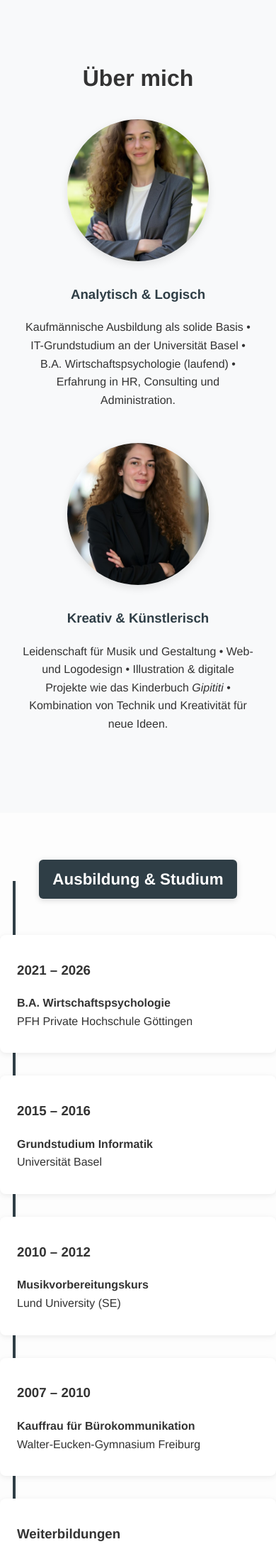
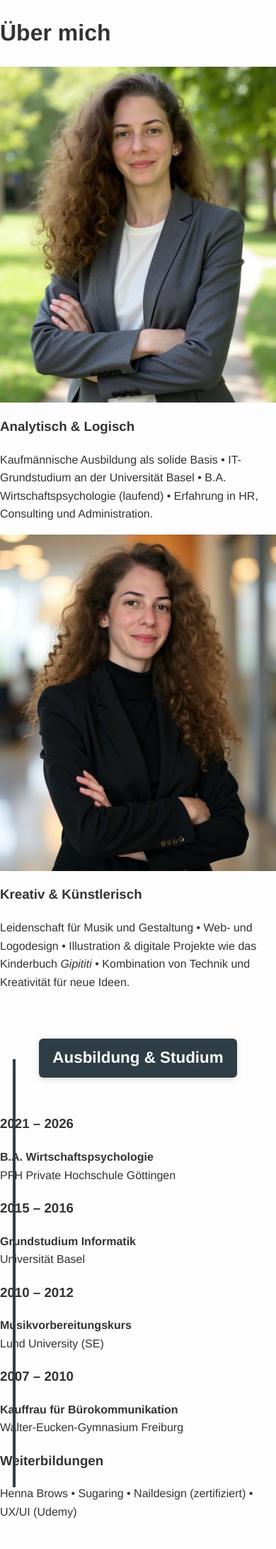
Before and after one commit to chriskies/chriskies.github.io, a PHP site: page /about.html in a window 390 px wide. Shown: the part 58-2240 px from the top of the page at 71% size. Run offline with PHP 8.4, Linux system fonts and the light colour scheme.

Commit message:
Update style.css

```diff
--- a/style.css
+++ b/style.css
@@ -1,18 +1,31 @@
-/* =====================
-   Grundlayout
-===================== */
+/* ========================================
+   0) Base / Reset
+======================================== */
+*,
+*::before,
+*::after { box-sizing: border-box; }
+
+html, body { margin: 0; padding: 0; }
+
+img { display: block; max-width: 100%; height: auto; }
+
 body {
   font-family: "Helvetica Neue", Arial, sans-serif;
-  margin: 0;
-  padding: 0;
   line-height: 1.6;
   background: #fdfdfd;
   color: #333;
 }
 
-/* =====================
-   Navigation
-===================== */
+/* Layout helpers */
+.container { max-width: 1100px; margin: 0 auto; padding: 0 2rem; }
+
+/* Links */
+a { color: #2f3e46; text-decoration: none; }
+a:hover { color: #ffd166; }
+
+/* ========================================
+   1) Navigation
+======================================== */
 nav {
   background: #2f3e46;
   color: #fff;
@@ -21,428 +34,150 @@ nav {
   justify-content: center;
   gap: 2rem;
 }
+nav a { color: #fff; font-weight: 600; }
 
-nav a {
-  color: #fff;
-  text-decoration: none;
-  font-weight: bold;
+/* ========================================
+   2) Hero (Startseite)
+======================================== */
+.hero { background: #e9ecef; padding: 4rem 2rem; }
+.hero-inner { display: flex; gap: 2rem; align-items: center; }
+.hero-image img { width: 220px; aspect-ratio: 1 / 1; border-radius: 50%; box-shadow: 0 4px 12px rgba(0,0,0,.1); }
+.hero-text { max-width: 620px; }
+.hero-text h1 { margin: 0; font-size: 2.2rem; color: #2f3e46; }
+.hero-text .subtitle { font-style: italic; color: #666; margin: .5rem 0 1rem; }
+.hero { margin-bottom: 2rem; } /* Luft nach unten, verhindert Überlappungen */
+
+/* ========================================
+   3) Header-Bausteine pro Seite
+   (klare, getrennte Klassen -> keine Kollisionen)
+======================================== */
+.header--about,
+.header--projects,
+.header--contact { text-align: center; padding: 4rem 2rem; }
+
+.header--about   { background: #f8f9fa; }
+.header--projects{ background: #fff3e6; }
+.header--contact { background: #e9ecef; padding: 3rem 2rem; }
+
+/* Avatar/Portrait Varianten */
+.avatar--round {
+  width: 200px; aspect-ratio: 1 / 1; object-fit: cover; border-radius: 50%;
+  margin: 0 auto 1rem; box-shadow: 0 4px 12px rgba(0,0,0,.1);
+}
+.avatar--rect {
+  width: 280px; aspect-ratio: 3 / 4; object-fit: cover;
+  border-radius: 12px; box-shadow: 0 4px 12px rgba(0,0,0,.1);
 }
 
-nav a:hover {
-  color: #ffd166;
+/* ========================================
+   4) About: Dual Portrait + Text
+======================================== */
+.about-dual {
+  display: grid;
+  grid-template-columns: repeat(2, minmax(260px, 1fr));
+  gap: 4rem;
+  align-items: start;
+  margin: 2rem auto;
+}
+.about-card h3 { margin-top: .5rem; color: #2f3e46; }
+.about-card p  { margin: .5rem 0 0; }
+
+/* ========================================
+   5) Timeline (robust & simpel)
+======================================== */
+.timeline { position: relative; margin: 3rem 0; }
+.timeline::before {
+  content: ""; position: absolute; left: 50%; top: 3rem; bottom: 3rem;
+  width: 4px; background: #2f3e46; transform: translateX(-50%);
+}
+.timeline-title { text-align: center; margin: 1rem 0 2rem; }
+.timeline-title h2 {
+  display: inline-block; background: #2f3e46; color: #fff;
+  padding: .6rem 1.2rem; border-radius: 6px; font-size: 1.4rem;
+  box-shadow: 0 2px 8px rgba(0,0,0,.15);
 }
 
-/* =====================
-   Landingpage Hero
-===================== */
-.hero {
-  background: #e9ecef;
-  padding: 4rem 2rem;
+.timeline-row { display: grid; grid-template-columns: 1fr 1fr; gap: 2rem; align-items: center; margin: 2rem 0; }
+.timeline-col { position: relative; }
+.timeline-box {
+  background: #fff; padding: 1rem 1.5rem; border-radius: 8px;
+  box-shadow: 0 2px 8px rgba(0,0,0,.08);
+  transition: transform .3s ease, box-shadow .3s ease;
+}
+.timeline-box:hover { transform: scale(1.03); box-shadow: 0 6px 16px rgba(0,0,0,.15); }
+
+/* Punkte an der Mittellinie */
+.timeline-dot {
+  position: absolute; top: 50%; width: 18px; height: 18px;
+  margin-top: -9px; border-radius: 50%; background: #fff; border: 3px solid #2f3e46; z-index: 2;
+}
+.timeline-col--left  .timeline-dot { right: -35px; }
+.timeline-col--right .timeline-dot { left:  -35px; }
+
+/* ========================================
+   6) Personality
+======================================== */
+.personality { background: #f8f9fa; padding: 3rem 2rem; text-align: center; }
+.personality h2 { margin-bottom: 2rem; color: #2f3e46; }
+.traits { display: flex; flex-wrap: wrap; justify-content: center; gap: 1rem; }
+.trait  { background: #fff; border-radius: 8px; padding: 1rem 1.5rem; box-shadow: 0 2px 6px rgba(0,0,0,.08); font-weight: 500; }
+
+/* ========================================
+   7) Projects – Boxen links, Bild rechts (stabil)
+======================================== */
+.projects {
+  display: grid;
+  grid-template-columns: 1fr 320px; /* links Inhalte, rechts Bild */
+  gap: 3rem; align-items: start; margin: 3rem 0;
+}
+.projects h1 { margin: 0 0 .5rem; color: #2f3e46; }
+
+.projects-grid { display: grid; grid-template-columns: repeat(2, minmax(230px,1fr)); gap: 1.5rem; }
+.project-card {
+  background: #fff; padding: 1.5rem; border-radius: 8px;
+  box-shadow: 0 2px 8px rgba(0,0,0,.05); text-align: center;
+  transition: transform .25s ease, box-shadow .25s ease;
+}
+.project-card:hover { transform: translateY(-4px); box-shadow: 0 8px 20px rgba(0,0,0,.12); }
+.project-image { display: flex; justify-content: center; }
+.project-image .avatar--rect { /* Bild bewusst etwas tiefer */
+  margin-top: 2.5rem; /* feinjustieren, damit Oberkante auf erste Card passt */
 }
 
-.hero-inner {
-  display: flex;
-  flex-direction: row;
-  flex-wrap: nowrap;
-  align-items: center;
-  justify-content: flex-start;
-  gap: 2rem;
-  max-width: 1100px;
-  margin: 0 auto;
+/* ========================================
+   8) Contact
+======================================== */
+.contact-lead { max-width: 700px; margin: 0 auto; }
+.contact-links {
+  display: flex; flex-wrap: wrap; justify-content: center; align-items: center;
+  gap: 1.5rem; max-width: 700px; margin: 0 auto;
+}
+.contact-links a {
+  display: flex; align-items: center; justify-content: center; gap: .5rem;
+  background: #fff; padding: .8rem 1.4rem; border-radius: 8px;
+  box-shadow: 0 2px 6px rgba(0,0,0,.08); color: #2f3e46; font-weight: 500;
+  transition: all .3s ease; min-width: 150px;
+}
+.contact-links a:hover { background: #2f3e46; color: #fff; transform: translateY(-3px); }
+
+/* ========================================
+   9) Footer
+======================================== */
+footer { text-align: center; padding: 2rem; background: #2f3e46; color: #fff; margin-top: 2rem; }
+
+/* ========================================
+   10) Responsive
+======================================== */
+@media (max-width: 900px) {
+  .hero-inner { flex-direction: column; text-align: center; }
+  .projects { grid-template-columns: 1fr; }
+  .projects-grid { grid-template-columns: 1fr; }
+  .project-image .avatar--rect { margin-top: 1.5rem; width: 200px; margin-left: auto; margin-right: auto; }
 }
 
-.hero-image img {
-  max-width: 220px;
-  border-radius: 50%;
-  box-shadow: 0 4px 12px rgba(0,0,0,0.1);
-  transform: translateX(-1cm);
+@media (max-width: 768px) {
+  .about-dual { grid-template-columns: 1fr; gap: 2rem; }
+  .timeline-row { grid-template-columns: 1fr; }
+  .timeline::before { left: 20px; }             /* Linie leicht nach links */
+  .timeline-dot { left: -30px; right: auto; }   /* Punkte auf Mobil links */
 }
-
-.hero-text {
-  flex: 1 1 auto;
-  max-width: 620px;
-  text-align: left;
-}
-
-.hero-text h1 {
-  margin: 0;
-  font-size: 2.2rem;
-  color: #2f3e46;
-}
-
-.hero-text .subtitle {
-  font-style: italic;
-  color: #666;
-  margin: 0.5rem 0 1rem;
-}
-
-.hero-text .intro {
-  font-size: 1rem;
-  line-height: 1.6;
-  color: #333;
-}
-
-/* Responsive Hero */
-@media (max-width: 768px) {
-  .hero-inner {
-    flex-direction: column;
-    align-items: center;
-    text-align: center;
-  }
-  .hero-image img {
-    transform: none;
-  }
-}
-
-/* =====================
-   About Section
-===================== */
-.about-header {
-  text-align: center;
-  padding: 4rem 2rem;
-  background: #f8f9fa;
-  margin-bottom: 3rem; /* extra Abstand zur Timeline */
-}
-
-.about-dual-images {
-  display: flex;
-  justify-content: center;
-  gap: 4rem;
-  max-width: 1000px;
-  margin: 2rem auto;
-  flex-wrap: wrap;
-}
-
-.about-dual-images .col {
-  flex: 1;
-  min-width: 280px;
-  text-align: center;
-}
-
-.about-dual-images img {
-  width: 200px;
-  height: 200px;
-  object-fit: cover;
-  object-position: 50% 50%; /* Fokus mittig, kein abgeschnittener Kopf */
-  border-radius: 50%;
-  margin-bottom: 1rem;
-  box-shadow: 0 4px 12px rgba(0,0,0,0.1);
-}
-
-.about-dual-images h3 {
-  margin-top: 0.5rem;
-  color: #2f3e46;
-}
-
-/* Mobile: About untereinander */
-@media (max-width: 768px) {
-  .about-dual-images {
-    flex-direction: column;
-    gap: 2rem;
-  }
-}
-
-/* =====================
-   Timeline
-===================== */
-.timeline {
-  position: relative;
-  margin: 3rem 0;
-}
-
-/* Mittellinie */
-.timeline::before {
-  content: "";
-  position: absolute;
-  top: 3rem;        /* Abstand nach oben: Linie startet unterhalb des Titels */
-  bottom: 3rem;     /* Abstand nach unten */
-  left: 50%;
-  width: 4px;
-  background: #2f3e46;
-  transform: translateX(-50%);
-  z-index: 1;
-}
-
-/* Titel mittig */
-.timeline-title {
-  text-align: center;
-  margin: 2rem 0;
-  position: relative;
-  z-index: 2;
-}
-
-.timeline-title h2 {
-  display: inline-block;
-  background: #2f3e46;
-  color: #fff;
-  padding: 0.6rem 1.2rem;
-  border-radius: 6px;
-  font-size: 1.4rem;
-  box-shadow: 0 2px 8px rgba(0,0,0,0.15);
-}
-
-/* Reihen */
-.row {
-  display: flex;
-  justify-content: space-between;
-  margin: 2rem 0;
-  position: relative;
-}
-
-.col {
-  width: 45%;
-}
-
-/* Boxen */
-.box {
-  background: #fff;
-  padding: 1rem 1.5rem;
-  border-radius: 8px;
-  box-shadow: 0 2px 8px rgba(0,0,0,0.08);
-  position: relative;
-  z-index: 3;
-  transition: transform 0.3s ease, box-shadow 0.3s ease;
-}
-
-.box:hover {
-  transform: scale(1.05);
-  box-shadow: 0 6px 16px rgba(0,0,0,0.15);
-}
-
-/* Punkte */
-.box::before {
-  content: "";
-  position: absolute;
-  top: 50%;
-  width: 18px;
-  height: 18px;
-  border-radius: 50%;
-  background: #fff;
-  border: 3px solid #2f3e46;
-  transform: translateY(-50%);
-  z-index: 4;
-}
-
-.col.left .box::before {
-  right: -36px;
-}
-
-.col.right .box::before {
-  left: -36px;
-}
-
-/* Mobile Timeline */
-@media (max-width: 768px) {
-  .timeline::before {
-    left: 20px;
-  }
-  .row {
-    flex-direction: column;
-  }
-  .col {
-    width: 100%;
-  }
-  .box::before {
-    left: -30px !important;
-    right: auto;
-  }
-}
-
-/* =====================
-   Personality
-===================== */
-.personality {
-  background: #f8f9fa;
-  padding: 3rem 2rem;
-  text-align: center;
-}
-
-.personality h2 {
-  margin-bottom: 2rem;
-  color: #2f3e46;
-}
-
-.traits {
-  display: flex;
-  flex-wrap: wrap;
-  justify-content: center;
-  gap: 1rem;
-}
-
-.trait {
-  background: #fff;
-  border-radius: 8px;
-  padding: 1rem 1.5rem;
-  box-shadow: 0 2px 6px rgba(0,0,0,0.08);
-  font-weight: 500;
-}
-
-/* =====================
-   Projects
-===================== */
-/* Layout: Boxen links, Bild rechts */
-.projects-layout {
-  display: flex;
-  align-items: stretch; /* Bild wird in der Mitte ausgerichtet */
-  justify-content: center;
-  gap: 3rem;
-  max-width: 1200px;
-  margin: 3rem auto;
-  padding: 0 2rem;
-}
-
-.projects-content {
-  flex: 2;
-}
-
-.projects-content h1 {
-  margin-top: 0;
-  color: #2f3e46;
-}
-
-.projects-content p {
-  margin-bottom: 1.5rem;
-  color: #444;
-}
-
-/* Grid für die Projekt-Boxen */
-.projects-grid {
-  display: flex;
-  flex-wrap: wrap;
-  gap: 1.5rem;
-}
-
-.project-card {
-  flex: 1 1 calc(50% - 1.5rem); /* zwei Spalten */
-  background: #fff;
-  padding: 1.5rem;
-  border-radius: 8px;
-  box-shadow: 0 2px 8px rgba(0,0,0,0.05);
-  text-align: center;
-  transition: transform .25s ease, box-shadow .25s ease;
-}
-
-.project-card:hover {
-  transform: translateY(-4px);
-  box-shadow: 0 8px 20px rgba(0,0,0,0.12);
-}
-
-.project-card h3 {
-  margin-top: 0;
-  color: #2f3e46;
-}
-
-.project-card a {
-  font-weight: 600;
-  text-decoration: none;
-  color: #2f3e46;
-}
-
-.project-card a:hover {
-  color: #ffd166;
-}
-
-/* >>> Fix: Projekte-Bild sauber ausrichten <<< */
-.projects-image {
-  display: flex;
-  justify-content: center;
-  align-items: flex-start;
-  margin-top: 2.5rem; /* anpassen */
-}
-
-.projects-image img {
-  max-width: 280px;
-  height: auto;
-  border-radius: 12px;
-  object-fit: cover;
-  box-shadow: 0 4px 12px rgba(0,0,0,0.1);
-}
-
-/* Responsiv: unter 900px Bild unterhalb der Boxen, Grid 1-spaltig */
-@media (max-width: 900px) {
-  .projects-layout {
-    flex-direction: column;
-    align-items: center;
-    text-align: center;
-  }
-
-  .projects-grid {
-    flex-direction: column;
-  }
-
-  .project-card {
-    flex: 1 1 100%;
-  }
-
-/* =====================
-   Contact
-===================== */
-.contact-header {
-  text-align: center;
-  padding: 3rem 2rem;
-  background: #e9ecef;
-}
-
-.contact-header img {
-  max-width: 160px;
-  border-radius: 50%;
-  margin-bottom: 0.5rem;
-}
-
-.contact {
-  text-align: center;
-  padding: 3rem 2rem;
-  background: #f8f9fa;
-}
-
-.contact h2 {
-  margin-bottom: 2rem;
-  color: #2f3e46;
-}
-
-.contact-links {
-  display: flex;
-  flex-wrap: wrap;
-  justify-content: center;
-  align-items: center;
-  gap: 1.5rem;
-  max-width: 700px;
-  margin: 0 auto;
-}
-
-.contact-links a {
-  display: flex;
-  align-items: center;
-  justify-content: center;
-  gap: 0.5rem;
-  text-decoration: none;
-  background: #fff;
-  padding: 0.8rem 1.4rem;
-  border-radius: 8px;
-  box-shadow: 0 2px 6px rgba(0,0,0,0.08);
-  color: #2f3e46;
-  font-weight: 500;
-  transition: all 0.3s ease;
-  min-width: 150px;
-}
-
-.contact-links a:hover {
-  background: #2f3e46;
-  color: #fff;
-  transform: translateY(-3px);
-}
-
-.contact-links i {
-  font-size: 1.2rem;
-}
-
-/* =====================
-   Footer
-===================== */
-footer {
-  text-align: center;
-  padding: 2rem;
-  background: #2f3e46;
-  color: #fff;
-  margin-top: 2rem;
-}
```
